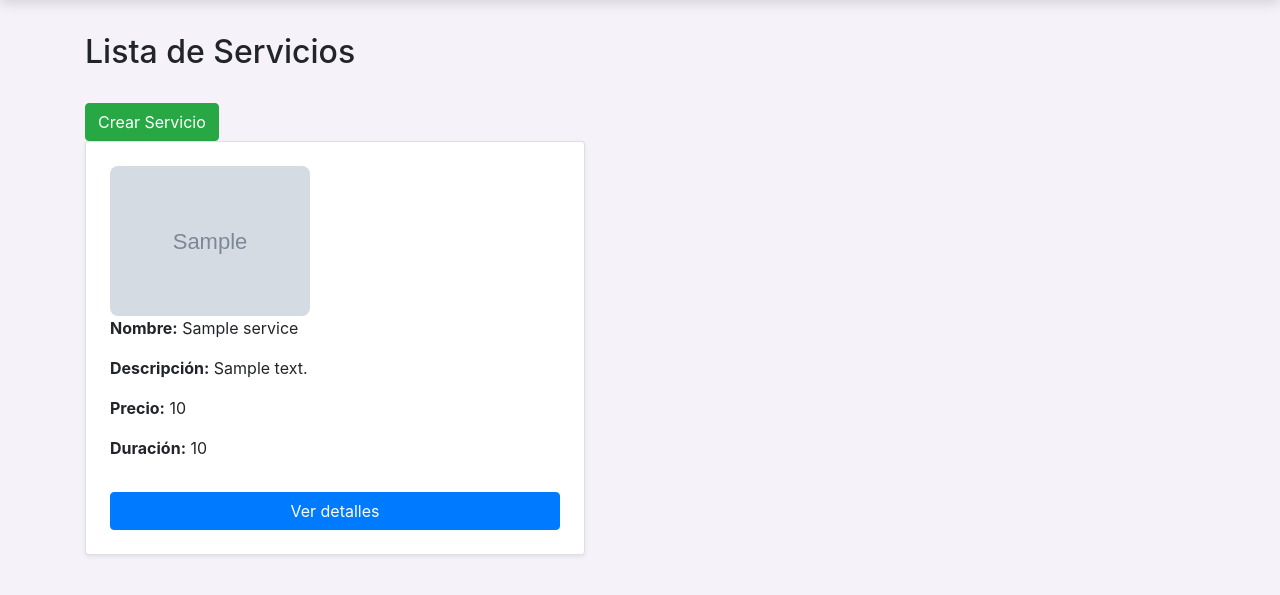
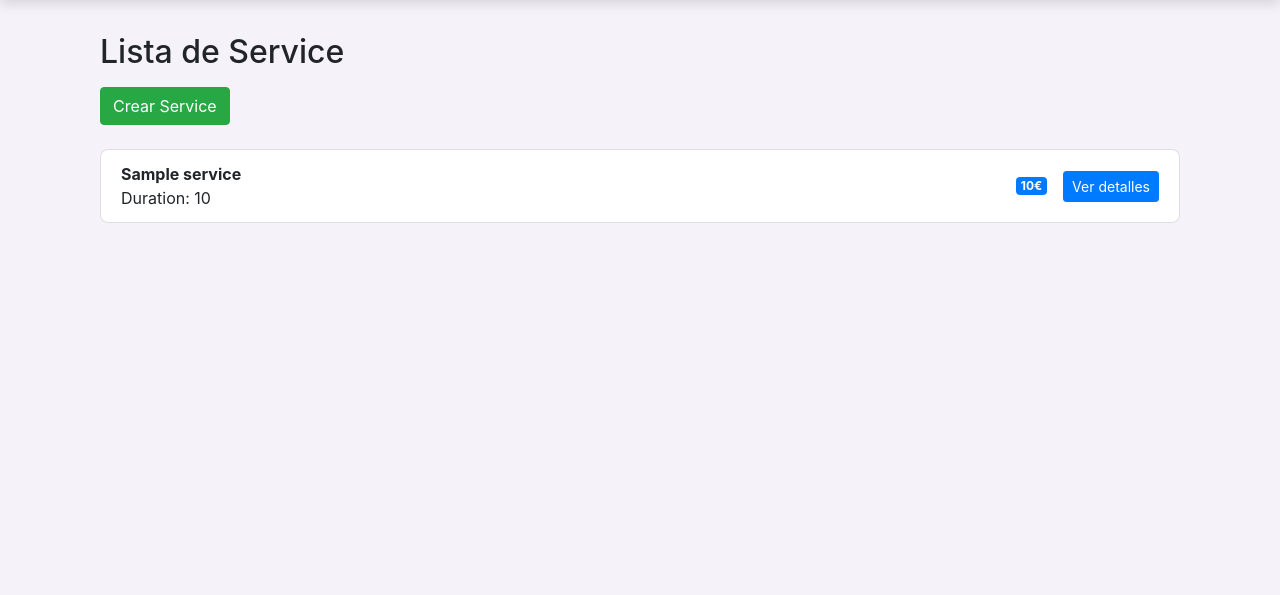
Before and after one commit to PepeCoral/orchid-cosmetics, a Django app: template src/app/templates/admin/services/list.html in a window 1280 px wide. Shown: the part 61-656 px from the top of the page. Run offline with Django 5.2, Linux system fonts and the light colour scheme; the template is opened without the code that fills it: most values are stand-ins (such as "Sample title", 1, 10 or a date in 2020); grey boxes marked "Sample" are stand-in pictures; some libraries are stand-ins or nearby versions.

Commit message:
feat: :lipstick: Change list style

```diff
--- a/src/app/templates/admin/services/list.html
+++ b/src/app/templates/admin/services/list.html
@@ -1,35 +1,49 @@
 {% extends 'admin/base_admin.html' %}
 
+{% block content %}
+<div class="container mt-4">
 
-{% block content %}
-<h2>Lista de Servicios</h2>
+  <h2 class="mb-3">Lista de Service</h2>
 
-<div class="mt-3">
+  <a href="create" class="btn btn-success mb-4">Crear Service</a>
 
-  <a href="create" class="btn btn-success mt-3">Crear Servicio</a>
+  {% if services %}
+  <ul class="list-group">
+
+    {% for service in services %}
+    <li class="list-group-item mb-3" style="border-radius: 8px;">
+
+      <div class="d-flex justify-content-between align-items-center">
+
+        <!-- Left block: info -->
+        <div>
+          <strong>{{ service.name }}</strong><br>
+          Duration: {{ service.duration }}
+        </div>
+
+        <!-- Right block: button + price -->
+        <div class="d-flex align-items-center">
+          <span class="badge badge-primary mr-3">
+            {{ service.price }}€
+          </span>
+
+          <a href="{{ service.id }}" class="btn btn-primary btn-sm ">
+            Ver detalles
+          </a>
 
 
-  {% for service in services %}
-  <div class="card p-4 mb-3 shadow-sm" style="max-width: 500px;">
+        </div>
 
-    {% if service.image_url %}
-    <img src="{{ service.image_url.url }}" alt="{{ service.name }}" style="max-width: 200px; border-radius: 8px;">
-    {% endif %}
+      </div>
 
-    <p><strong>Nombre:</strong> {{ service.name }}</p>
-    <p><strong>Descripción:</strong> {{ service.description }}</p>
-    <p><strong>Precio:</strong> {{ service.price }}</p>
-    <p><strong>Duración:</strong> {{ service.duration_minutes}}</p>
+    </li>
+    {% endfor %}
 
-    <a href="{{ service.id }}" class="btn btn-primary mt-3">
-      Ver detalles
-    </a>
+  </ul>
 
-  </div>
-  {% endfor %}
-
-
+  {% else %}
+  <p>No hay servicios disponibles.</p>
+  {% endif %}
 
 </div>
-
 {% endblock %}
```
